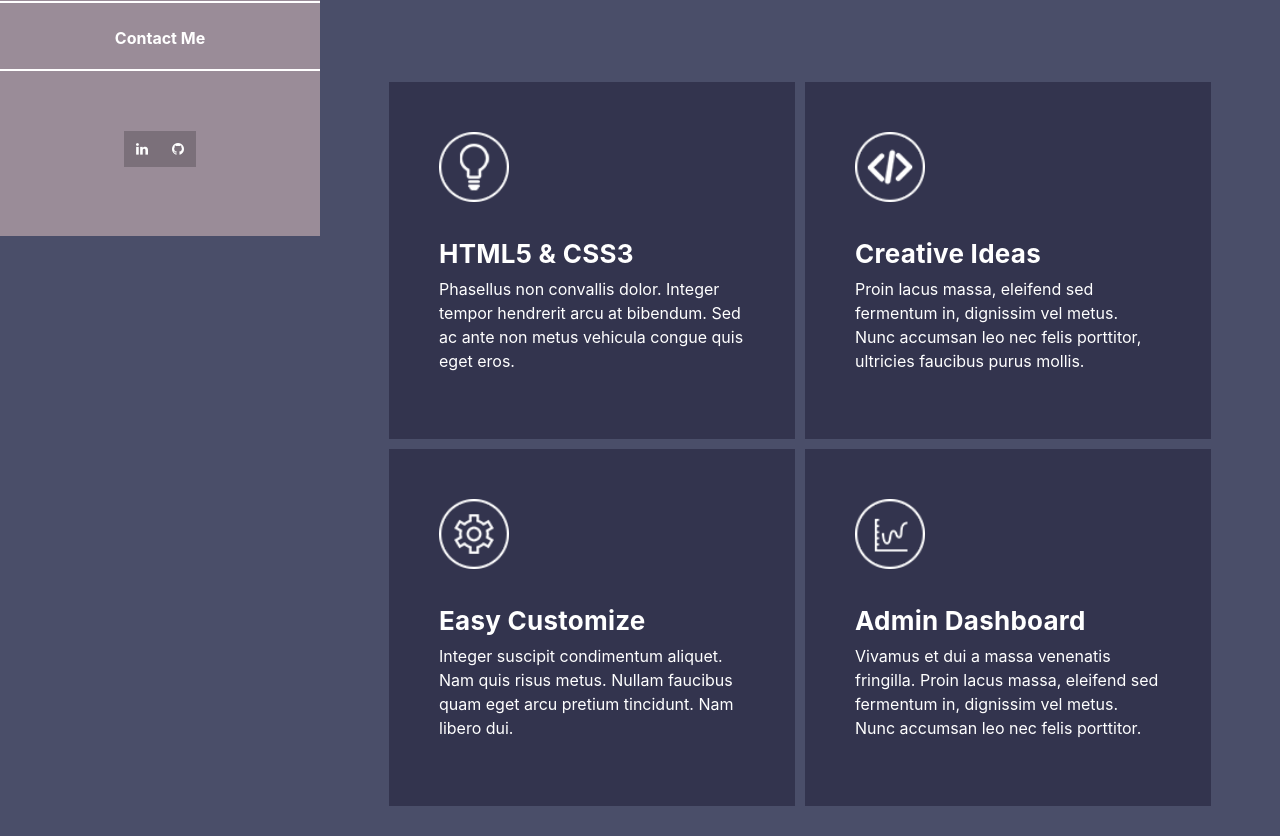
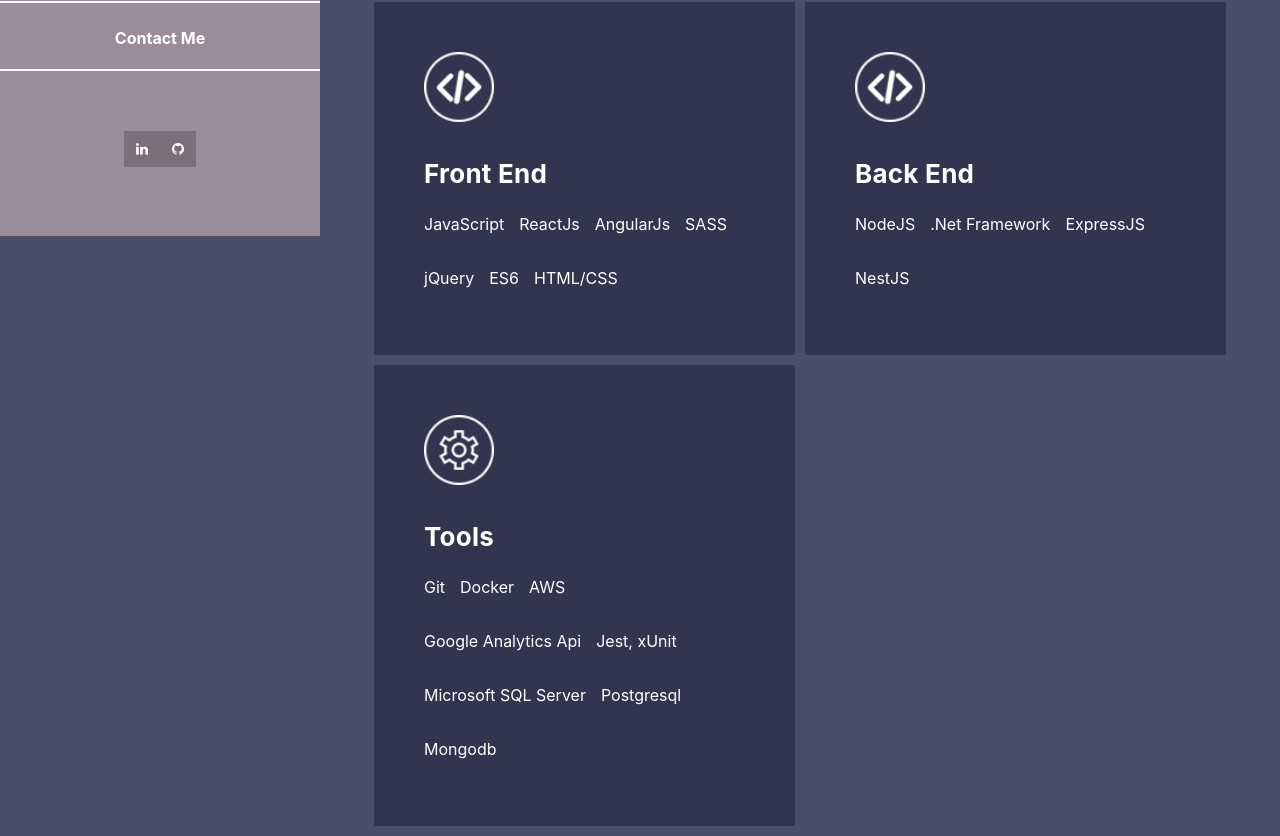
Before and after one commit to andresmarcelo99/portafolio, a React (Create React App) app: page / in a window 1280 px wide. Shown: the part 564-1400 px from the top of the page. Built offline with nearby package versions, Linux system fonts and the light colour scheme.

Commit message:
Changed info and added more styling

```diff
--- a/public/assets/css/templatemo-style.css
+++ b/public/assets/css/templatemo-style.css
@@ -287,8 +287,7 @@ html {
   right: 10%;
   left: 35%;
   position: relative;
-  min-height: 20vh;
-  padding-bottom: 80px;
+  min-height: 10vh;
   border-bottom: 3px solid rgba(250, 250, 250, 0.25);
 }
 
--- a/src/App.tsx
+++ b/src/App.tsx
@@ -59,9 +59,10 @@ function App() {
                 <h2>About Me</h2>
                 <div className="line-dec"></div>
                 <span>
-                  This is a Bootstrap v4.2.1 CSS Template for you. Edit and use
-                  this layout for your site. Updated on 21 May 2019 for repeated
-                  main menu HTML code.
+                  Software Developer who's passion is music, coding and guitar.
+                  Always focused on improving and willing to learn. I seek to
+                  acquire knowledge and work skills that will make me a great
+                  professional.
                 </span>
               </div>
               {/* <div className="left-image-post">
@@ -118,7 +119,7 @@ function App() {
           <section className="section my-services" data-section="section2">
             <div className="container">
               <div className="section-heading">
-                <h2>What I’m good at?</h2>
+                <h2>Skills</h2>
                 <div className="line-dec"></div>
                 <span>
                   Curabitur leo felis, rutrum vitae varius eu, malesuada a
@@ -129,38 +130,48 @@ function App() {
               <div className="row">
                 <div className="col-md-6">
                   <div className="service-item">
-                    <div className="first-service-icon service-icon"></div>
-                    <h4>HTML5 &amp; CSS3</h4>
-                    <p>
-                      Phasellus non convallis dolor. Integer tempor hendrerit
-                      arcu at bibendum. Sed ac ante non metus vehicula congue
-                      quis eget eros.
-                    </p>
+                    <div className="second-service-icon service-icon"></div>
+                    <h4>Front End</h4>
+                    <ul className="container float">
+                      <li className="item float-item">JavaScript</li>
+                      <li className="item float-item">ReactJs</li>
+                      <li className="item float-item">AngularJs</li>
+                      <li className="item float-item">SASS</li>
+                      <li className="item float-item">jQuery</li>
+                      <li className="item float-item">ES6</li>
+                      <li className="item float-item">HTML/CSS</li>
+                    </ul>
                   </div>
                 </div>
                 <div className="col-md-6">
                   <div className="service-item">
                     <div className="second-service-icon service-icon"></div>
-                    <h4>Creative Ideas</h4>
-                    <p>
-                      Proin lacus massa, eleifend sed fermentum in, dignissim
-                      vel metus. Nunc accumsan leo nec felis porttitor,
-                      ultricies faucibus purus mollis.
-                    </p>
+                    <h4>Back End</h4>
+                    <ul className="container float">
+                      <li className="item float-item">NodeJS</li>
+                      <li className="item float-item">.Net Framework</li>
+                      <li className="item float-item">ExpressJS</li>
+                      <li className="item float-item">NestJS</li>
+                    </ul>
                   </div>
                 </div>
                 <div className="col-md-6">
                   <div className="service-item">
                     <div className="third-service-icon service-icon"></div>
-                    <h4>Easy Customize</h4>
-                    <p>
-                      Integer suscipit condimentum aliquet. Nam quis risus
-                      metus. Nullam faucibus quam eget arcu pretium tincidunt.
-                      Nam libero dui.
-                    </p>
+                    <h4>Tools</h4>
+                    <ul className="container float">
+                      <li className="item float-item">Git</li>
+                      <li className="item float-item">Docker</li>
+                      <li className="item float-item">AWS</li>
+                      <li className="item float-item">Google Analytics Api</li>
+                      <li className="item float-item">Jest, xUnit</li>
+                      <li className="item float-item">Microsoft SQL Server</li>
+                      <li className="item float-item">Postgresql</li>
+                      <li className="item float-item">Mongodb</li>
+                    </ul>
                   </div>
                 </div>
-                <div className="col-md-6">
+                {/* <div className="col-md-6">
                   <div className="service-item">
                     <div className="fourth-service-icon service-icon"></div>
                     <h4>Admin Dashboard</h4>
@@ -170,7 +181,7 @@ function App() {
                       Nunc accumsan leo nec felis porttitor.
                     </p>
                   </div>
-                </div>
+                </div> */}
               </div>
             </div>
           </section>
--- a/src/index.css
+++ b/src/index.css
@@ -11,3 +11,55 @@ code {
   font-family: source-code-pro, Menlo, Monaco, Consolas, 'Courier New',
     monospace;
 }
+
+.container {
+  margin: 0;
+  padding: 0;
+}
+.item {
+  margin: 10px;
+  padding: 5px;
+  color: white;
+  text-align: center;
+}
+
+.float {
+  max-width: 1200px;
+  margin: 0 auto;
+}
+.float:after {
+  content: '.';
+  display: block;
+  height: 0;
+  clear: both;
+  visibility: hidden;
+}
+.float-item {
+  float: left;
+  padding-left: 0;
+  margin-left: 0;
+}
+
+/*inline-block*/
+.inline-b {
+  max-width: 1200px;
+  margin: 0 auto;
+}
+.inline-b-item {
+  display: inline-block;
+}
+
+/*Flexbox*/
+.flex {
+  padding: 0;
+  margin: 0;
+
+  display: -webkit-box;
+  display: -moz-box;
+  display: -ms-flexbox;
+  display: -webkit-flex;
+  display: flex;
+
+  -webkit-flex-flow: row wrap;
+  justify-content: space-around;
+}
```
